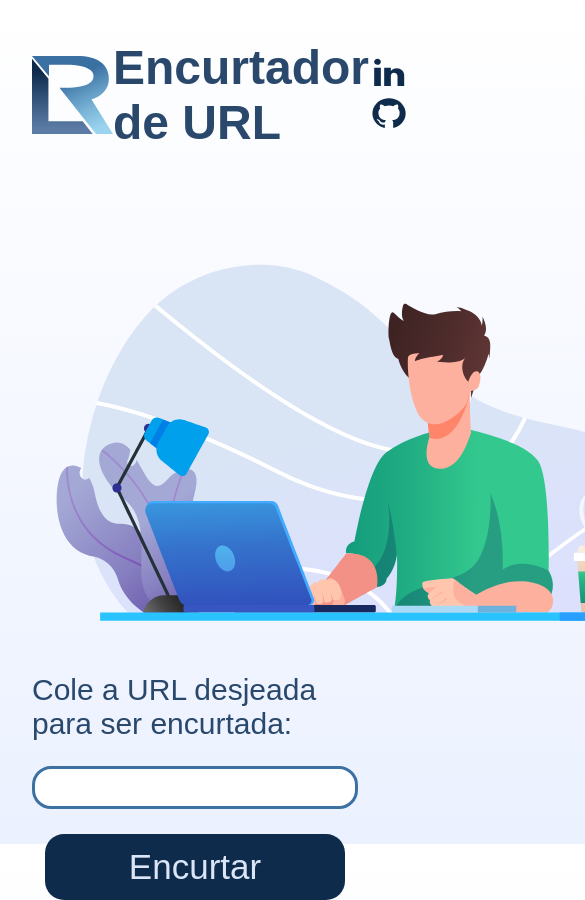
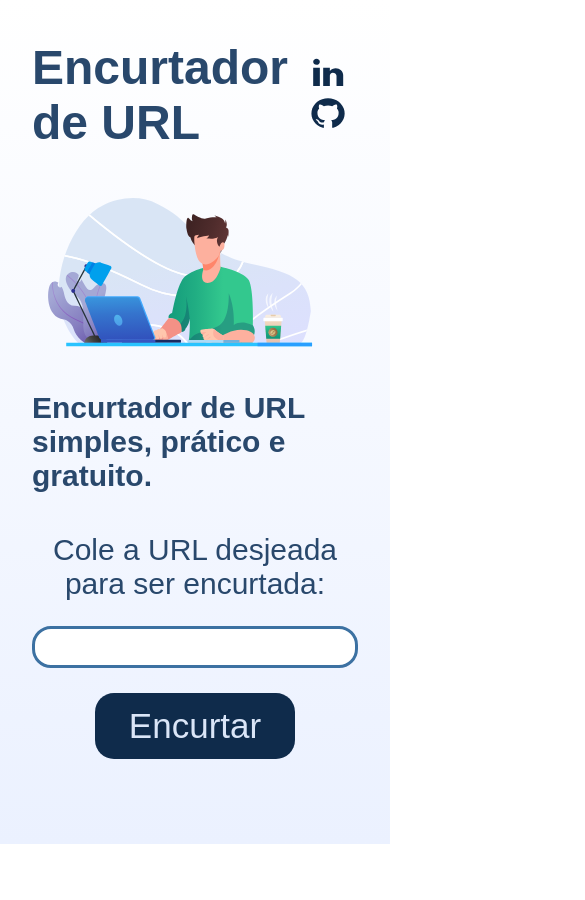
Before and after one commit to luckrafael/url-shortener, a Next.js app: page / in a window 390 px wide. Shown: the top 900 px of the page, 585 px wide, since content can reach past the window. After the commit the page ends 844 px from the top, so only its background shows below. Built offline with nearby package versions, Linux system fonts and the light colour scheme.

Commit message:
iniciando reponsividade do layout

```diff
--- a/src/controllers/LottieControl.js
+++ b/src/controllers/LottieControl.js
@@ -19,8 +19,8 @@ class ControlledLottie extends Component {
     return(
       <div className="controlled">
         <Lottie options={defaultOptions}
-              height={483}
-              width={699}
+              // height={483}
+              // width={699}
               isStopped={this.state.isStopped}
               isPaused={this.state.isPaused}
         />
--- a/src/styles/Home.module.css
+++ b/src/styles/Home.module.css
@@ -51,6 +51,8 @@
 
 .lottie {
   padding: 0px 25px 0 10px;
+  width: 699px;
+  height: 483px;
 }
 
 .url {
@@ -66,6 +68,7 @@
   color: #29486c;
   font-weight: medium;
   margin-bottom: 25px;
+  text-align: center;
 }
 
 .url input {
@@ -77,7 +80,7 @@
 }
 
 .url button {
-  width: 300px;
+  width: 200px;
   height: 66px;
   background-color: #0f2b4b;
   color: #dae5f7;
@@ -91,3 +94,22 @@
 .url button:hover {
   background-color: #3c71a2;
 }
+
+@media (max-width: 1200px) {
+  .center {
+    flex-wrap: wrap;
+    justify-content: center;
+  }
+}
+
+@media (max-width: 730px) {
+  .logo {
+    display: none;
+  }
+
+  .lottie {
+    width: 500px;
+    height: auto;
+    margin-bottom: 35px;
+  }
+}
--- a/src/styles/globals.css
+++ b/src/styles/globals.css
@@ -5,7 +5,8 @@
   font-family: "Poppins", sans-serif;
 }
 
-body {
+html {
+  height: 100vh;
   background: linear-gradient(#ffffff, #ebf1ff);
 }
 
```
